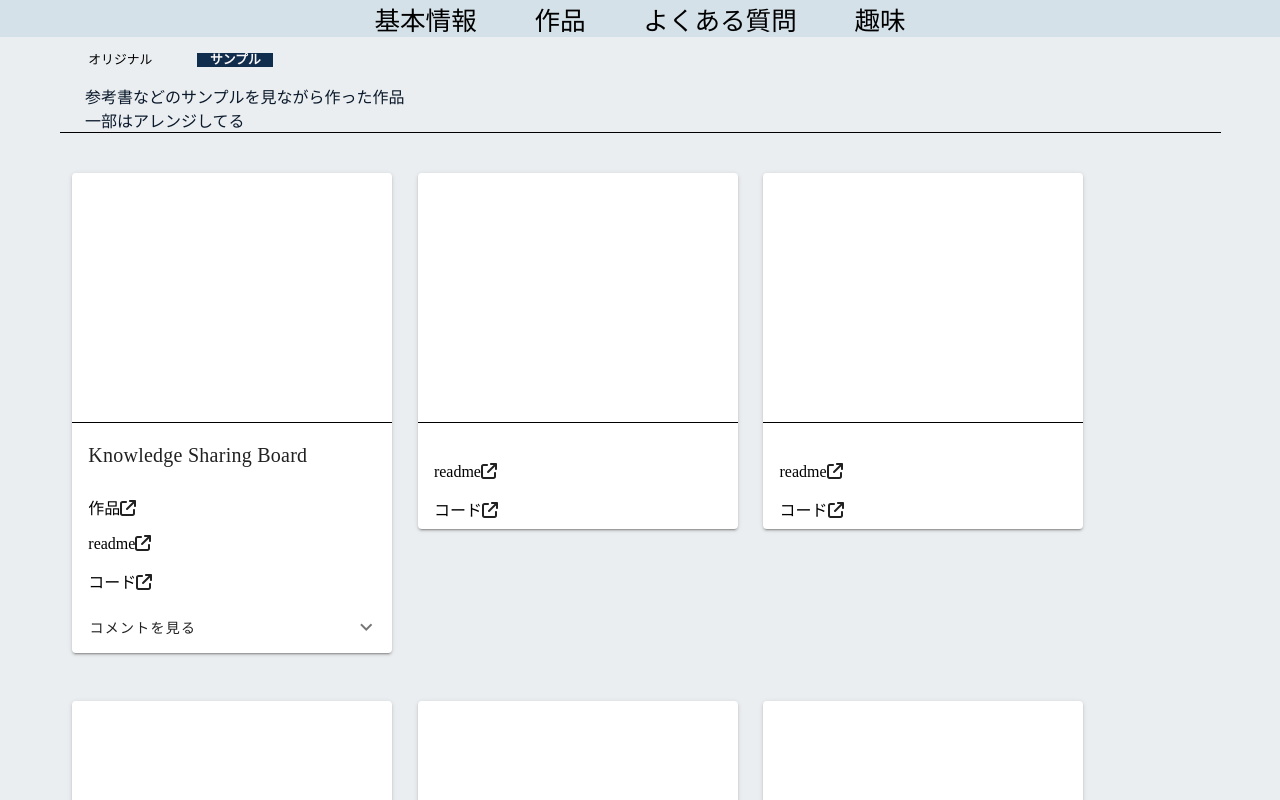
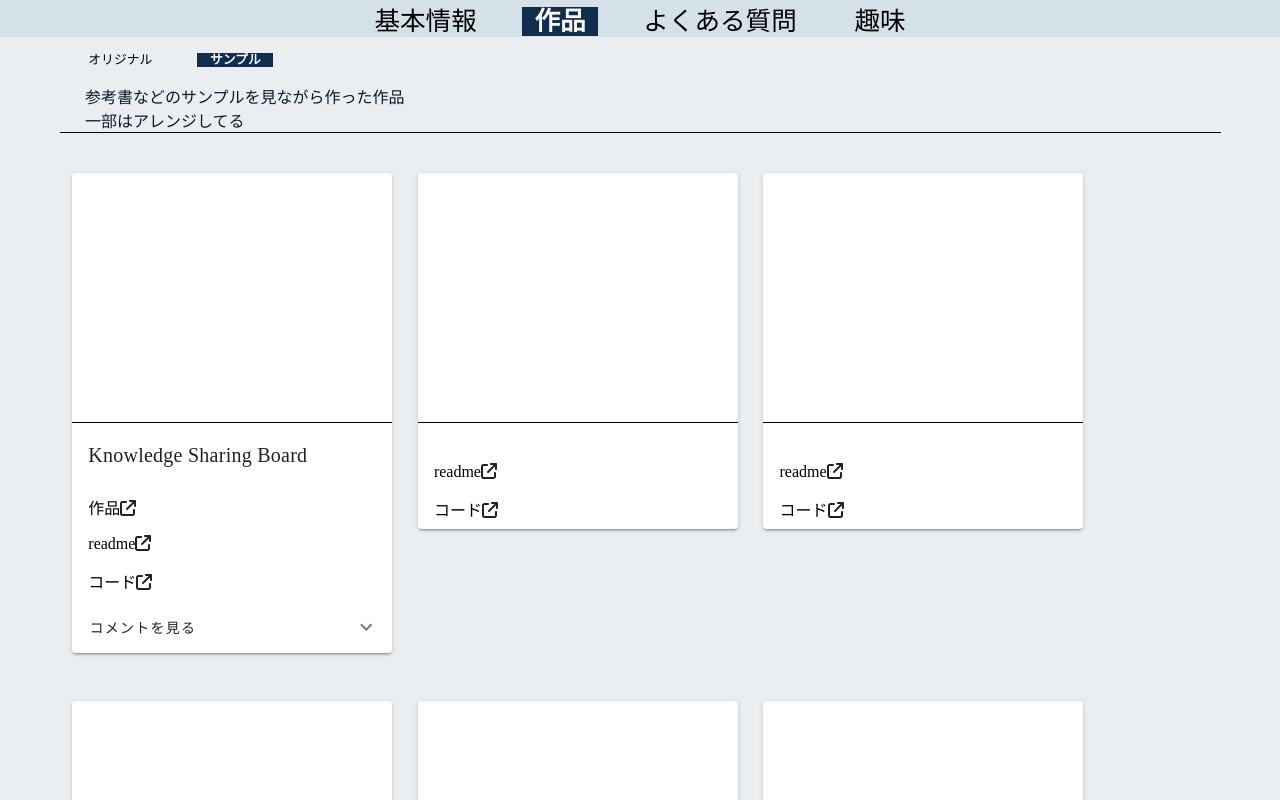
Before and after one commit to s19013/my-profile, a Vue app: page /MyWorks/Samples in a window 1280 px wide. Shown: the top 800 px of the page. Built offline with nearby package versions, Linux system fonts and the light colour scheme.

Commit message:
exactがいらなくなった

```diff
--- a/src/components/MenuListComponent.vue
+++ b/src/components/MenuListComponent.vue
@@ -42,7 +42,7 @@ a{
   color: black;
   text-decoration: none;
 }
-.router-link-exact-active{
+.router-link-active{
   background-color:#112d4e;
   color: #f9f7f7;
   font-weight: bold;
```
